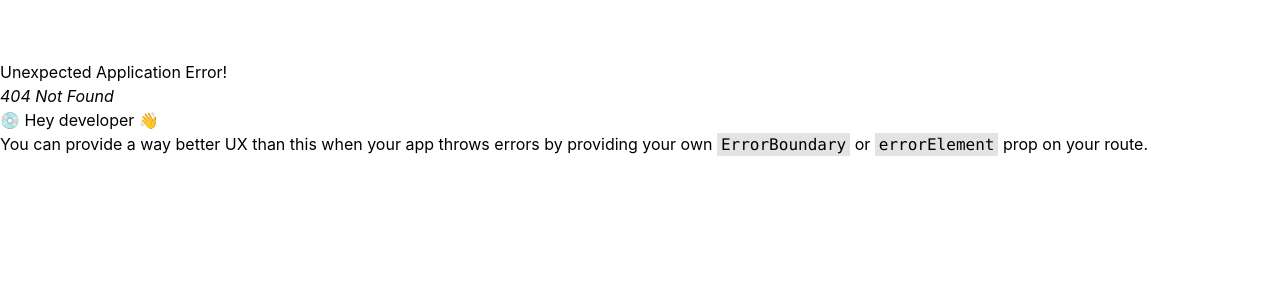
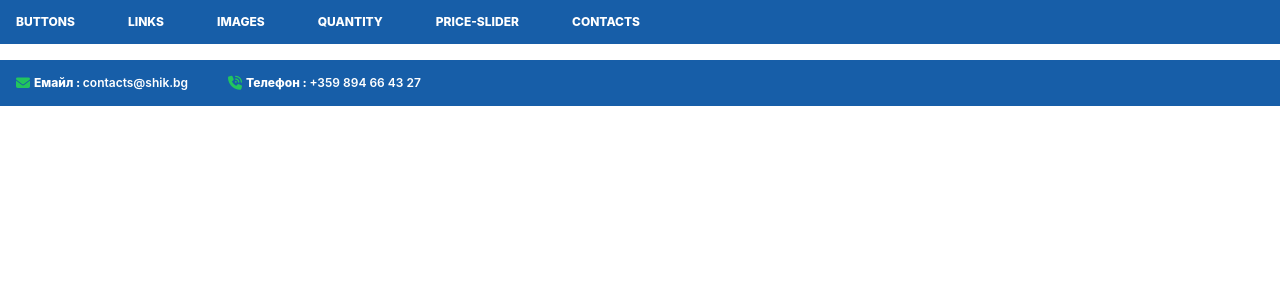
Before and after one commit to krasenDimitrov90/e-commerce, a React (Create React App) app: page /contacts in a window 1280 px wide. Before the commit this address had no page. Shown: the top 300 px of the page. Built offline with nearby package versions, Linux system fonts and the light colour scheme.

Commit message:
adding contacts

```diff
--- a/src/App.js
+++ b/src/App.js
@@ -8,6 +8,7 @@ import { LinkTypes } from './components-renderer/LinkTypes/LinkTypes';
 import { ImageTypes } from './components-renderer/ImageTypes/ImageTypes';
 import { QauantityTypes } from './components-renderer/QauantityTypes/QauantityTypes';
 import { PriceSliderTypes } from './components-renderer/PriceSliderTypes/PriceSliderTypes';
+import { ContactsTypes } from './components-renderer/ContactsTypes/ContactsTypes';
 
 const Layout = () => {
 
@@ -20,6 +21,7 @@ const Layout = () => {
           <LinkButton variant='secondary' font='xl' path='/images'>IMAGES</LinkButton>
           <LinkButton variant='secondary' font='xl' path='/quantity'>QUANTITY</LinkButton>
           <LinkButton variant='secondary' font='xl' path='/price-slider'>PRICE-SLIDER</LinkButton>
+          <LinkButton variant='secondary' font='xl' path='/contacts'>CONTACTS</LinkButton>
         </nav>
       </div>
       <Outlet />
@@ -38,6 +40,7 @@ const router = createBrowserRouter([
       { path: '/images', element: <ImageTypes /> },
       { path: '/quantity', element: <QauantityTypes /> },
       { path: '/price-slider', element: <PriceSliderTypes /> },
+      { path: '/contacts', element: <ContactsTypes /> },
     ]
   }
 ]);
--- /dev/null
+++ b/src/components-renderer/ContactsTypes/ContactsTypes.js
@@ -0,0 +1,18 @@
+import { Contacts } from "../../modules";
+
+export const ContactsTypes = () => {
+    return (
+        <div className="[w-500px] flex p-4 bg-blue-500">
+            <Contacts
+                variant='mail'
+                info='contacts@shik.bg'
+            />
+           <div className="ml-10">
+           <Contacts
+                variant='phone'
+                info='+359 894 66 43 27'
+            />
+           </div>
+        </div>
+    );
+};
--- /dev/null
+++ b/src/modules/Contacts/Contacts.js
@@ -0,0 +1,32 @@
+import { Icon } from '../Icons/Icons';
+import './Contacts.styles.css';
+
+export const Contacts = ({ variant, info }) => {
+
+    const { title, icon } = Contacts.variants.variant[variant];
+
+    return (
+        <div className='contacts'>
+            <div className='contacts-icon'>
+                <Icon variant={icon} />
+            </div>
+            <div className='contacts-content'>
+                <span className='contacts-content-title'>{title} : </span>
+                <span className='contacts-content-info'>{info}</span>
+            </div>
+        </div>
+    );
+};
+
+Contacts.variants = {
+    variant: {
+        mail: {
+            title: 'Емайл',
+            icon: 'mail',
+        },
+        phone: {
+            title: 'Телефон',
+            icon: 'phone',
+        },
+    }
+}
--- /dev/null
+++ b/src/modules/Contacts/Contacts.styles.css
@@ -0,0 +1,15 @@
+.contacts {
+    @apply flex items-center text-white text-base
+}
+
+.contacts i {
+    @apply text-green-500 text-lg mr-[4px]
+}
+
+.contacts-content {
+    @apply font-extrabold text-base
+}
+
+.contacts-content-info {
+    @apply font-semibold text-base
+}
--- a/src/modules/index.js
+++ b/src/modules/index.js
@@ -5,3 +5,4 @@ export * from './LinkButton/LinkButton';
 export * from './Image/Image';
 export * from './Qauantity/Qauantity';
 export * from './PriceSlider/PriceSlider';
+export * from './Contacts/Contacts';
```
